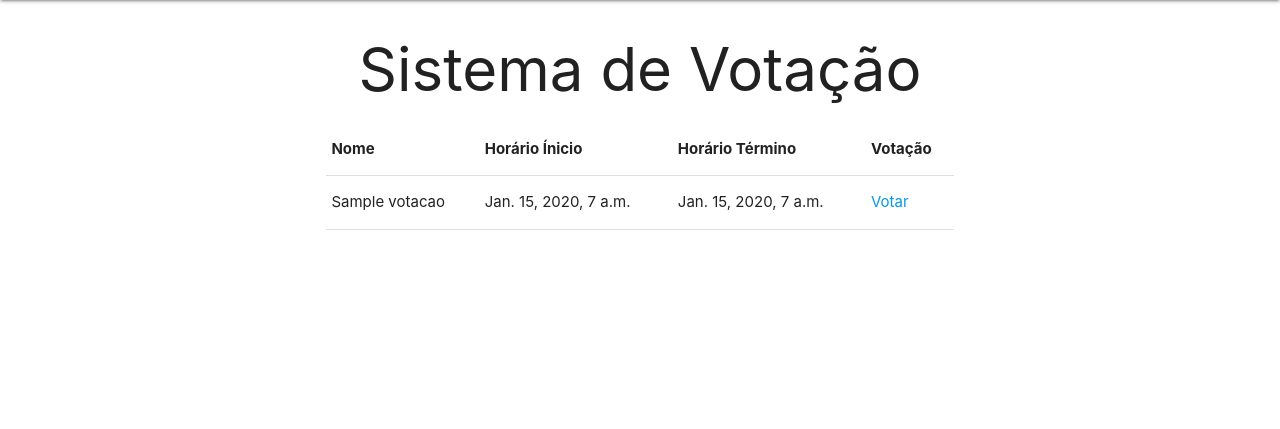
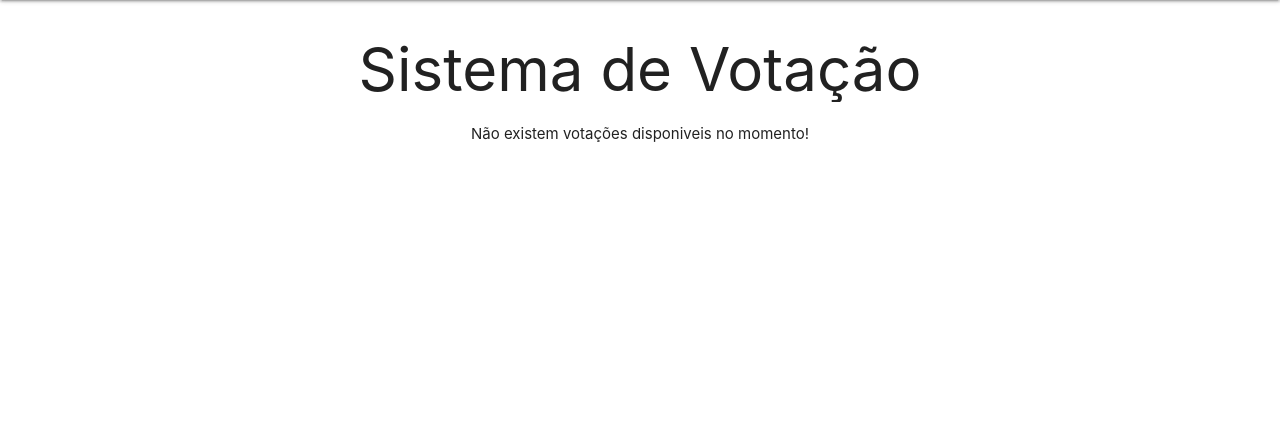
Before and after one commit to LucasSantus/django-polls, a Django app: page / in a window 1280 px wide. Shown: the part 64-493 px from the top of the page. Run offline with Django 3.2, Linux system fonts and the light colour scheme; tables that the repository leaves empty hold one stand-in row (values such as "Sample post").

Commit message:
implementando listagem para somente votações disponiveis

```diff
--- a/home/views.py
+++ b/home/views.py
@@ -1,9 +1,10 @@
 from django.shortcuts import render, redirect
 from cadastro.models import Votacao
+from django.utils import timezone
 
 def index(request):
 
-    votacoes = Votacao.objects.all()
+    votacoes = Votacao.objects.filter(data_fim__gt=timezone.now())
 
     context = {
         "votacoes": votacoes,
--- a/templates/home/index.html
+++ b/templates/home/index.html
@@ -6,19 +6,27 @@
 
         <div class="container">
             <div class="container center">
-        <h2 class="text-theme">
+                <h2 class="text-theme truncate" >
                     Sistema de Votação
                 </h2>
             </div>
 
+            {% if not votacoes %}
+                <div class="container center">
+                    <p class="truncate">
+                        Não existem votações disponiveis no momento!
+                    </p>
+                </div>
+
+            {% else %}
                 <div class="container">
-        <table class="responsive-table">
+                    <table class="responsive-table highlight centered striped">
                         <thead>
                         <tr>
                             <th>Nome</th>
                             <th>Horário Ínicio</th>
                             <th>Horário Término</th>
-                  <th>Votação</th>
+
                         </tr>
                         </thead>
 
@@ -34,6 +42,7 @@
                         </tbody>
                     </table>
                 </div>
+
+            {% endif %}
         </div>
-
 {% endblock content %}
```
Also changed, not shown: templates/base.html (+2 -5 lines). Lines whose indentation alone changed are shown as unchanged.
